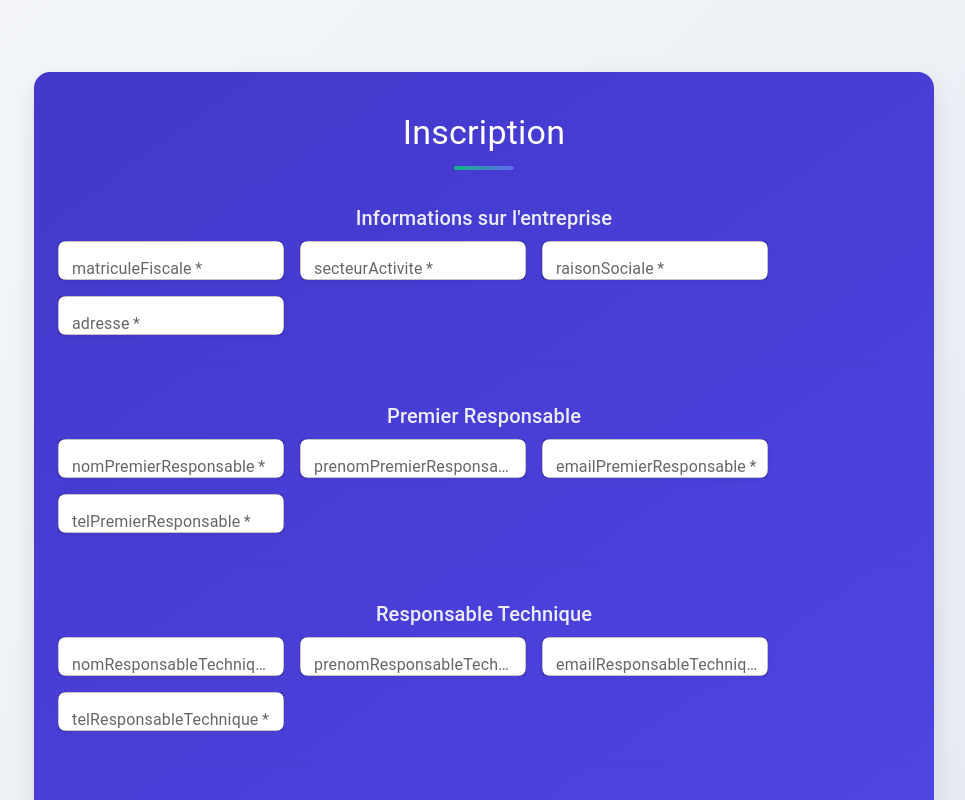
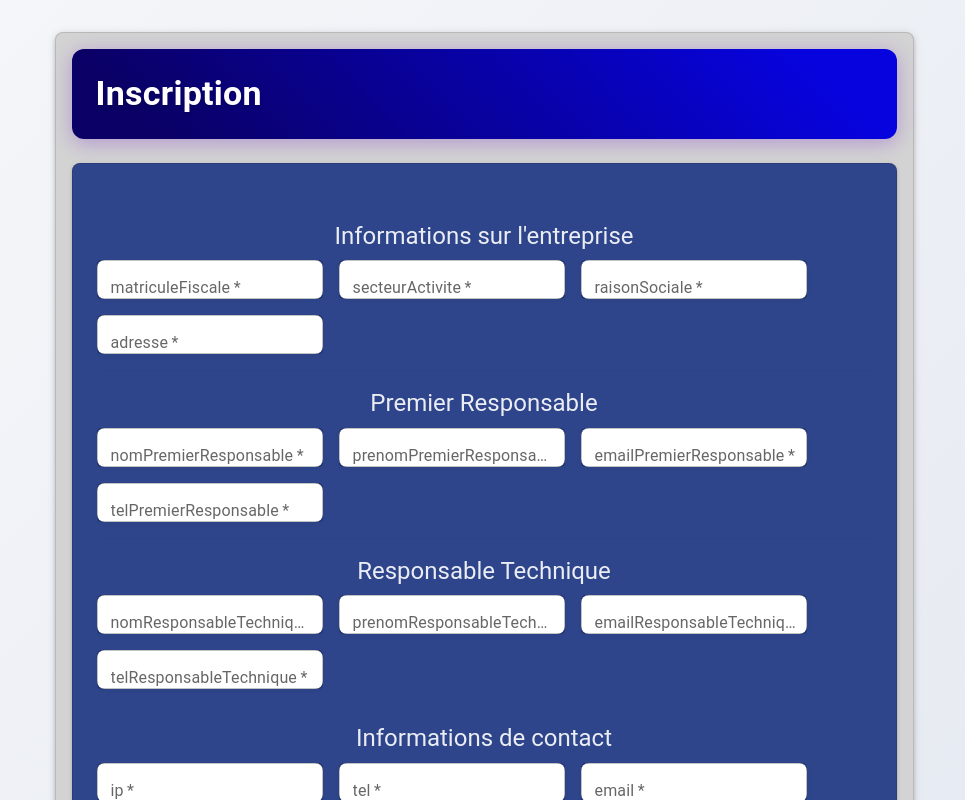
Before and after one commit to Aminewho/RNE_API_CATALOG, a React (Create React App) app in the folder api-catalog-frontend/: page /signup in a window 1280 px wide. Shown: the top 800 px of the page, without its empty margins (156-1121 px from the left). Built offline with nearby package versions, Linux system fonts and the light colour scheme; no server answers.

Commit message:
profile icon...

```diff
--- a/api-catalog-frontend/src/authentication/AuthHandler.js
+++ b/api-catalog-frontend/src/authentication/AuthHandler.js
@@ -16,7 +16,7 @@ const AuthHandler = () => {
           navigate('/login');
         } else if (status === 403) {
           // User is authenticated but not authorized
-          alert('Access denied: insufficient permissions');
+          alert('Accès refusé : permissions insuffisantes.');
           navigate('/login'); // or navigate('/access-denied') if you have such a page
         }
         return Promise.reject(error);
--- a/api-catalog-frontend/src/components/NotificationsMenu.js
+++ b/api-catalog-frontend/src/components/NotificationsMenu.js
@@ -55,7 +55,7 @@ export default function NotificationsMenu() {
         <List sx={{ minWidth: 300 }}>
           {!requests || requests.length === 0 ? (
             <ListItem>
-              <ListItemText primary="No pending requests" />
+              <ListItemText primary="Pas de demande en cours" />
             </ListItem>
           ) : (
             requests.map((req, index) => {
@@ -65,7 +65,7 @@ export default function NotificationsMenu() {
                 return (
                   <ListItem key={index} button component="a" href={`/admin/subscriptions`}>
                     <ListItemText
-                      primary={`New request from ${req.username}`}
+                      primary={`Nouvelle demande de ${req.username}`}
                       secondary={`API: ${req.api} • Date: ${formattedDate}`}
                     />
                   </ListItem>
--- a/api-catalog-frontend/src/components/PrimarySearchAppBar.js
+++ b/api-catalog-frontend/src/components/PrimarySearchAppBar.js
@@ -38,7 +38,8 @@ import LogoutIcon from '@mui/icons-material/Logout';
 import AccountBalanceWalletIcon from '@mui/icons-material/AccountBalanceWallet';
 import { Wallet } from '@mui/icons-material';
 import WalletIcon from './WalletIcon';
-import { grey } from '@mui/material/colors';
+import { blue, grey } from '@mui/material/colors';
+import { Avatar } from '@mui/material';
 
 
 const drawerWidth = 240;
@@ -104,23 +105,23 @@ export default function CombinedApp() {
 
     if (user.role === 'ROLE_ADMIN') {
       return [
-        { label: 'Dashboard', path: '/admin/dashboard', icon: <DashboardIcon /> },
-        { label: 'Manage Subscriptions', path: '/admin/subscriptions', icon: <InboxIcon /> },
-        { label: 'Signup Requests', path: '/admin/signup-requests', icon: <GroupAddIcon /> },
-        { label: 'Manage Users', path: '/admin/users', icon: <PeopleIcon /> },
-        { label: 'Manage APIs', path: '/admin/apis', icon: <ApiIcon /> },
-        { label: 'Manage WSO2 Instances', path: '/admin/wso2', icon: <StorageIcon /> },
-        { label: 'Logout', path: '/logout', icon: <LogoutIcon />, danger: true }
+        { label: 'Tableau de bord', path: '/admin/dashboard', icon: <DashboardIcon /> },
+        { label: 'Gestion des Abonnements', path: '/admin/subscriptions', icon: <InboxIcon /> },
+        { label: "Demandes d'Inscriptions", path: '/admin/signup-requests', icon: <GroupAddIcon /> },
+        { label: 'Gestion des utilisateurs', path: '/admin/users', icon: <PeopleIcon /> },
+        { label: 'Gestion des API', path: '/admin/apis', icon: <ApiIcon /> },
+        { label: 'Gestion des Instances WSO2', path: '/admin/wso2', icon: <StorageIcon /> },
+        { label: 'Se Déconnecter', path: '/logout', icon: <LogoutIcon />, danger: true }
       ];
     }
 
     if (user.role === 'ROLE_USER') {
       return [
-        { label: 'Dashboard', path: '/dashboard', icon: <DashboardIcon /> },
-        { label: 'APIs', path: '/apis', icon: <ApiIcon /> },
-        { label: 'Subscriptions', path: '/subscriptions', icon: <InboxIcon/> },
-        { label: 'Transactions', path: '/transactions', icon: <AccountBalanceWalletIcon /> },
-        { label: 'Logout', path: '/logout', icon: <LogoutIcon />, danger: true }
+        { label: 'Tableau de bord', path: '/dashboard', icon: <DashboardIcon /> },
+        { label: 'Les API', path: '/apis', icon: <ApiIcon /> },
+        { label: 'Les Abonnements', path: '/subscriptions', icon: <InboxIcon/> },
+        { label: 'Les Transactions', path: '/transactions', icon: <AccountBalanceWalletIcon /> },
+        { label: 'Se Déconnecter', path: '/logout', icon: <LogoutIcon />, danger: true }
       ];
     }
 
@@ -173,7 +174,6 @@ export default function CombinedApp() {
       onClose={handleMenuClose}
     >
       <MenuItem onClick={handleMenuClose}>Profile</MenuItem>
-      <MenuItem onClick={handleMenuClose}>My account</MenuItem>
     </Menu>
   );
 
@@ -249,8 +249,8 @@ export default function CombinedApp() {
           />
 
           <Box sx={{ flexGrow: 1 }} />
-          <Box sx={{ display: { xs: 'none', md: 'flex' } }}>
-           <WalletIcon/>
+          <Box sx={{ display: { xs: 'none', md: 'flex'} }}>
+           <WalletIcon />
             <IconButton
               size="large"
               aria-label="show 17 new notifications"
@@ -260,17 +260,34 @@ export default function CombinedApp() {
               <NotificationsMenu />
               </Badge>
             </IconButton>
-            <IconButton
-              size="large"
+            <Avatar
               edge="end"
               aria-label="account of current user"
               aria-controls={menuId}
               aria-haspopup="true"
               onClick={handleProfileMenuOpen}
-              color="inherit"
+              sx={{
+                marginTop: 1,
+                backgroundColor: '#3c6bd1',
+                color: 'white',
+                width: 50,
+                height: 50,
+                mr: 3,
+                fontSize: '1.5rem',
+                display: 'flex',
+                alignItems: 'center',
+                justifyContent: 'center',
+                cursor: 'pointer',
+                border: `2px solid ${grey[300]}`,
+                boxShadow: `0 2px 4px ${alpha(grey[500], 0.2)}`,
+                '&:hover': {
+                  backgroundColor: alpha(blue[500], 0.1),
+                  boxShadow: `0 4px 8px ${alpha(grey[500], 0.3)}`,
+                }
+              }}
             >
-              <AccountCircle />
-            </IconButton>
+              {user?.username?.charAt(0).toUpperCase() ?? '?'}
+            </Avatar>
           </Box>
           <Box sx={{ display: { xs: 'flex', md: 'none' } }}>
             <IconButton
--- a/api-catalog-frontend/src/components/UserUsageDashboard.js
+++ b/api-catalog-frontend/src/components/UserUsageDashboard.js
@@ -114,7 +114,7 @@ export default function UserUsageDashboard({ userId }) {
         </Box>
       </Paper>
       <Typography variant="h6" color="text.secondary" gutterBottom>
-        Track and analyze your API consumption
+        Suivre et analyser votre consommation d'API
       </Typography>
 
       {/* Filter and Total Requests Section */}
--- a/api-catalog-frontend/src/components/WalletIcon.js
+++ b/api-catalog-frontend/src/components/WalletIcon.js
@@ -8,12 +8,20 @@ const WalletIcon = () => {
   if (user?.role !== 'ROLE_USER') return null; // hide for non-USER roles
 
   return (
-    <Box sx={{ display: { xs: 'none', md: 'flex' } }}>
+    <Box sx={{ display: { xs: 'none', md: 'flex' }}}>
       <IconButton
         size="large"
         aria-label="wallet balance"
         color="inherit"
-        sx={{ backgroundColor: '#3c6bd1' }}
+        sx={{
+          backgroundColor: '#3c6bd1',
+          color: 'white',
+          borderRadius: '50%',
+          padding: 1,
+          border: '2px solid lightgrey',
+          marginTop: 0.2,
+          marginBottom: 0.2,
+        }}
       >
         <Badge>
           <AccountBalanceWalletIcon />
--- a/api-catalog-frontend/src/pages/SignupPage.js
+++ b/api-catalog-frontend/src/pages/SignupPage.js
@@ -9,9 +9,13 @@ import {
   Button,
   Box,
   Divider,
+  useTheme,
+  Paper,
+  Card
 } from '@mui/material';
 
 export default function SignupPage() {
+  const theme = useTheme();
   const [formData, setFormData] = useState({
     matriculeFiscale: '',
     secteurActivite: '',
@@ -41,10 +45,28 @@ export default function SignupPage() {
     e.preventDefault();
     try {
       await axios.post(`http://localhost:8081/signup`, formData);
-      alert("Your signup request has been submitted. An email will be sent upon approval.");
+      alert("Votre demande d'inscription a été soumise. Un courriel vous sera envoyé après approbation.");
+      // Clear the form
+      setFormData({
+        matriculeFiscale: '',
+        secteurActivite: '',
+        raisonSociale: '',
+        adresse: '',
+        nomPremierResponsable: '',
+        prenomPremierResponsable: '',
+        emailPremierResponsable: '',
+        telPremierResponsable: '',
+        nomResponsableTechnique: '',
+        prenomResponsableTechnique: '',
+        emailResponsableTechnique: '',
+        telResponsableTechnique: '',
+        ip: '',
+        tel: '',
+        email: '',
+      });
     } catch (error) {
       console.error('Signup failed:', error);
-      alert("Something went wrong. Please try again.");
+      alert("Un problème s'est produit. Veuillez réessayer.");
     }
   };
 
@@ -64,15 +86,54 @@ export default function SignupPage() {
     ));
 
   return (
-    <>
-    <Container maxWidth="md" sx={{ mt: 5 }} className='signup-container'>
-      <Typography variant="h4" align="center" gutterBottom className='signup-title'>
+    <Box sx={{
+      p: 2,
+      maxWidth: 1400,
+      margin: '0', // Added margin top/bottom
+      border: `1px solid ${theme.palette.divider}`, // Add border
+      borderRadius: 2, // Rounded corners
+      boxShadow: 3, // Add shadow
+      position: 'relative', // Ensures proper positioning
+      top: 0,
+      left: 0,
+      minWidth: '850px',
+      backgroundColor: 'lightgray'
+    }}>
+
+      {/* Header */}
+      <Paper elevation={0} sx={{
+        p: 3,
+        mb: 3,
+        borderRadius: 3,
+        background: 'linear-gradient(45deg,rgb(10, 0, 101) 10%,rgb(7, 3, 223) 90%)',
+        color: 'white',
+        boxShadow: '0 4px 20px rgba(106, 17, 203, 0.3)'
+      }}>
+        <Box sx={{
+              display: 'flex',
+              justifyContent: 'space-between',
+              alignItems: 'center'
+            }}>
+          <Typography variant="h4" component="h1" fontWeight='bold' sx={{ textShadow: '0 2px 4px rgba(0,0,0,0.2)' }}>
             Inscription
           </Typography>
+        </Box>
+      </Paper>
 
-      <Box component="form" onSubmit={handleSubmit} sx={{ mt: 4 }} >
+      {/* Main */}
+      <Card elevation={0} sx={{
+        borderRadius: 2,
+        border: `1px solid ${theme.palette.divider}`,
+        overflow: 'hidden',
+        background: '#2e458bff',
+        boxShadow: theme.shadows[2],
+        width:'825px'
+      }}>
+        <Box component="form" onSubmit={handleSubmit} sx={{ mt: 4,padding:3 }} >
           {/* Company Info */}
-        <Typography variant="h6" gutterBottom className='info'>Informations sur l'entreprise</Typography>
+          <Typography variant="h5" gutterBottom className='info'>
+            Informations sur l'entreprise
+          </Typography>
           <Grid container spacing={2} >
             {renderTextFields([
               'matriculeFiscale',
@@ -82,10 +143,10 @@ export default function SignupPage() {
             ])}
           </Grid>
 
-        <Divider sx={{ my: 4 }}  />
+          <Divider sx={{ my: 2 }} />
 
           {/* Premier Responsable */}
-        <Typography variant="h6" gutterBottom className='info'>Premier Responsable</Typography>
+          <Typography variant="h5" gutterBottom className='info'>Premier Responsable</Typography>
           <Grid container spacing={2}>
             {renderTextFields([
               'nomPremierResponsable',
@@ -95,10 +156,10 @@ export default function SignupPage() {
             ])}
           </Grid>
 
-        <Divider sx={{ my: 4 }} />
+          <Divider sx={{ my: 2 }} />
 
           {/* Responsable Technique */}
-        <Typography variant="h6" gutterBottom className='info'>Responsable Technique</Typography>
+          <Typography variant="h5" gutterBottom className='info'>Responsable Technique</Typography>
           <Grid container spacing={2}>
             {renderTextFields([
               'nomResponsableTechnique',
@@ -108,26 +169,29 @@ export default function SignupPage() {
             ])}
           </Grid>
 
-        <Divider sx={{ my: 4 }} />
+          <Divider sx={{ my: 2 }} />
 
           {/* Contact Info */}
-        <Typography variant="h6" gutterBottom className='info'>Informations de contact</Typography>
+          <Typography variant="h5" gutterBottom className='info'>Informations de contact</Typography>
           <Grid container spacing={2}>
             {renderTextFields(['ip', 'tel', 'email'])}
           </Grid>
+
+          <Divider sx={{ my: 2 }} />
 
           <Button
             type="submit"
             variant="contained"
             fullWidth
-          sx={{ mt: 4,
+            sx={{
+              mt: 4,
               width: '100%',
               padding: '1rem',
               border: 'none',
               borderRadius: '0.5rem',
-            background: 'linear-gradient(90deg, var(--primary-light) 0%, var(--accent) 100%)',
+              background: 'linear-gradient(45deg,rgba(14, 0, 172, 1) 10%,rgba(21, 0, 210, 1) 90%)',
               color: 'var(--white)',
-            fontSize: '1rem',
+              fontSize: '1.25rem',
               fontWeight: '600',
               cursor: 'pointer',
               transition: 'all 0.3s ease',
@@ -148,8 +212,7 @@ export default function SignupPage() {
             Envoyer une demande d'inscription
           </Button>
         </Box>
-    </Container>
-    <footer className='footer'></footer>
-    </>
+      </Card>
+    </Box>
   );
 }
--- a/api-catalog-frontend/src/pages/signup.css
+++ b/api-catalog-frontend/src/pages/signup.css
@@ -27,21 +27,6 @@ body {
   line-height: 1.6;
 }
 
-.signup-container {
-  max-width: 480px;
-  width: 100%;
-  margin: 2rem auto;
-  padding: 2.5rem;
-  background: linear-gradient(145deg, var(--primary-dark) 0%, var(--primary) 100%);
-  border-radius: 1rem;
-  box-shadow: 0 10px 25px rgba(0, 0, 0, 0.1);
-  transition: transform 0.3s ease, box-shadow 0.3s ease;
-}
-
-.signup-container:hover {
-  transform: translateY(-5px);
-  box-shadow: 0 15px 30px rgba(0, 0, 0, 0.15);
-}
 
 .signup-title {
   color: var(--white);
@@ -53,21 +38,8 @@ body {
   padding-bottom: 1rem;
 }
 
-.signup-title::after {
-  content: '';
-  position: absolute;
-  bottom: 0;
-  left: 50%;
-  transform: translateX(-50%);
-  width: 60px;
-  height: 4px;
-  background: linear-gradient(90deg, var(--accent) 0%, var(--primary-light) 100%);
-  border-radius: 2px;
-}
-
 .info {
   color: rgba(255, 255, 255, 0.9);
-  font-size: 1rem;
   margin-bottom: 2rem;
   text-align: center;
 }
@@ -95,53 +67,7 @@ body {
   color: var(--text-dark);
   background: transparent;
 }
-/*
-.signup-textfield label {
-  position: absolute;
-  top: 1.25rem;
-  left: 1rem;
-  color: var(--text-light);
-  font-size: 1rem;
-  pointer-events: none;
-  transition: all 0.3s ease;
-}
 
-
-.signup-textfield.focused label,
-.signup-textfield input:not(:placeholder-shown) + label {
-  top: 0.5rem;
-  font-size: 0.75rem;
-  color: var(--primary);
-  font-weight: 600;
-}
-
-/*
-.signup-button {
-  width: 100%;
-  padding: 1rem;
-  border: none;
-  border-radius: 0.5rem;
-  background: linear-gradient(90deg, var(--primary-light) 0%, var(--accent) 100%);
-  color: var(--white);
-  font-size: 1rem;
-  font-weight: 600;
-  cursor: pointer;
-  transition: all 0.3s ease;
-  box-shadow: 0 4px 6px rgba(0, 0, 0, 0.1);
-  text-transform: uppercase;
-  letter-spacing: 0.5px;
-  margin-top: 0.5rem;
-}
-
-.signup-button:hover {
-  transform: translateY(-2px);
-  box-shadow: 0 6px 12px rgba(0, 0, 0, 0.15);
-}
-
-.signup-button:active {
-  transform: translateY(0);
-}
-*/
 /* Responsive adjustments */
 @media (max-width: 600px) {
   .signup-container {
--- a/api-catalog-frontend/src/pages/user/ApiMarketplace.js
+++ b/api-catalog-frontend/src/pages/user/ApiMarketplace.js
@@ -150,7 +150,7 @@ export default function ApiMarketplace() {
           position: 'relative', // Ensures proper positioning
           top: 0,
           left: 0,
-          width: '756px',
+          width: '856px',
           backgroundColor: 'lightgray'
     }}>
       <Paper elevation={0} sx={{
@@ -167,7 +167,7 @@ export default function ApiMarketplace() {
               alignItems: 'center'
             }}>
           <Typography variant="h4" component="h1" fontWeight='bold' sx={{ textShadow: '0 2px 4px rgba(0,0,0,0.2)' }}>
-            API Marketplace
+            Catalogue API
           </Typography>
         </Box>
       </Paper>
@@ -229,7 +229,7 @@ export default function ApiMarketplace() {
                     flexDirection: 'column',
                     justifyContent: 'space-between',
                   }}>
-                    <Box width={'300px'} height={'120px'}>
+                    <Box width={'350px'} height={'120px'}>
                       <Typography variant="h5" fontWeight="bold" gutterBottom>
                         {apiItem.name}
                       </Typography>
```
Also changed, not shown: api-catalog-frontend/src/components/AdminSidebar.js (+6 -6 lines), api-catalog-frontend/src/pages/admin/ManageUsers.js (indentation only). Lines whose indentation alone changed are shown as unchanged.
